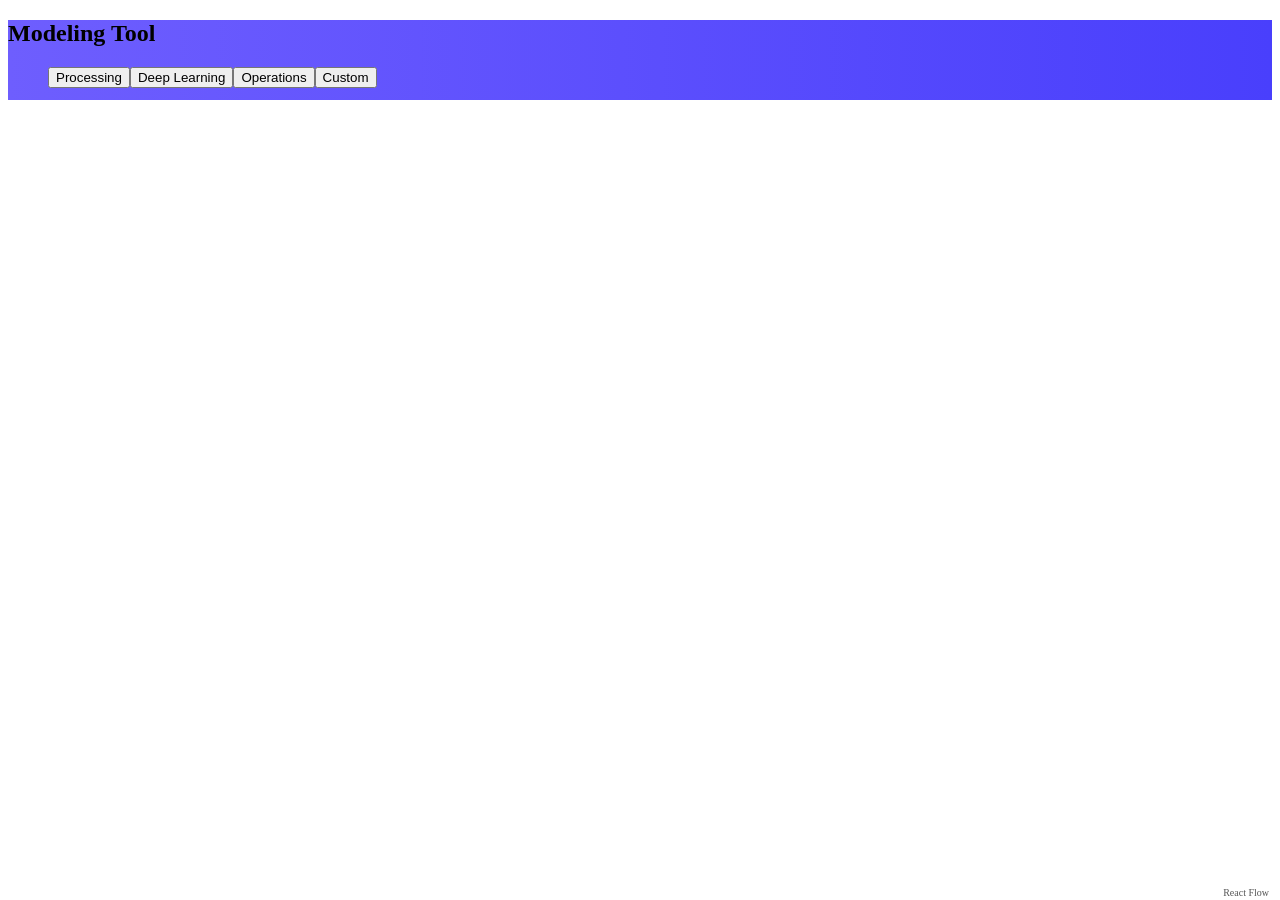
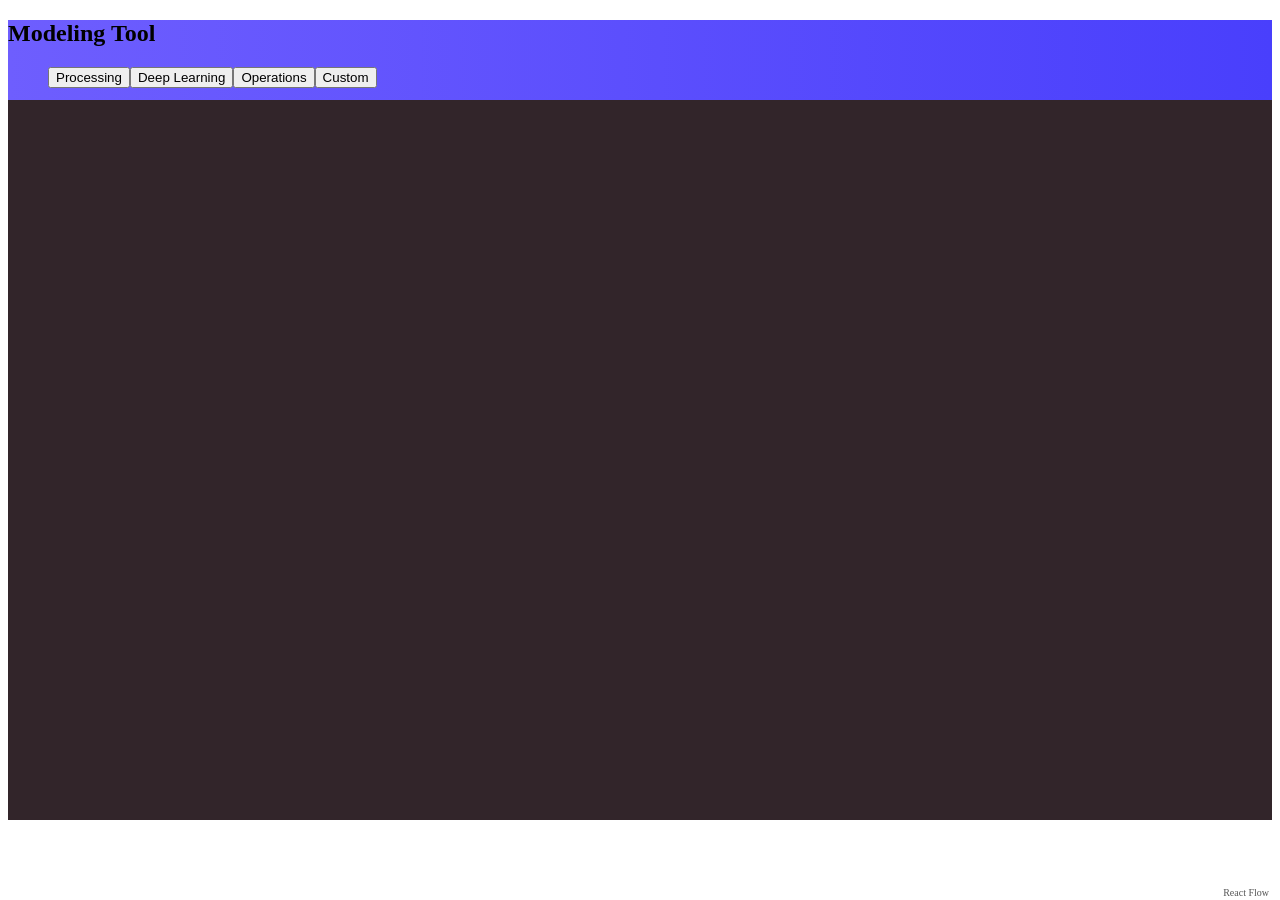
Before and after one commit to OProfeta/NNVisual, a React (Create React App) app in the folder client/: page / in a window 1280 px wide. Built offline with nearby package versions, Linux system fonts and the light colour scheme.

Commit message:
change bg style to be easier on the eyes

```diff
--- a/client/src/App.js
+++ b/client/src/App.js
@@ -1,5 +1,5 @@
 import React, { useState, useEffect, useCallback } from 'react'
-import ReactFlow, { addEdge } from 'react-flow-renderer'
+import ReactFlow, { addEdge, Background } from 'react-flow-renderer'
 import './App.css'
 import ModelMenu from './components/ModelMenu/ModelMenu';
 import CodeBlock from './components/CodeBlock/CodeBlock';
@@ -35,7 +35,7 @@ function App() {
     )
 
     return (
-        <div style={{ height: "100%" }}>
+        <div style={{ height: "100%", backgroundColor: "#32252a"  }}>
             <ModelMenu elements={elements} setElements={setElements} />
             <ReactFlow
                 elements={elements}
--- a/client/src/components/ModelMenu/ModelMenuItems.js
+++ b/client/src/components/ModelMenu/ModelMenuItems.js
@@ -80,7 +80,7 @@ export const ModelMenuItems = [
                             color: '#333' ,
                             placeHolder: 'Code goes here'
                         },
-                        style: { border: '1px solid #777', padding: 10 },
+                        style: { border: '1px solid #777', padding: 10, backgroundColor: "white" },
                         position: { x : 251, y: 251}
                     }
                 ]
```
